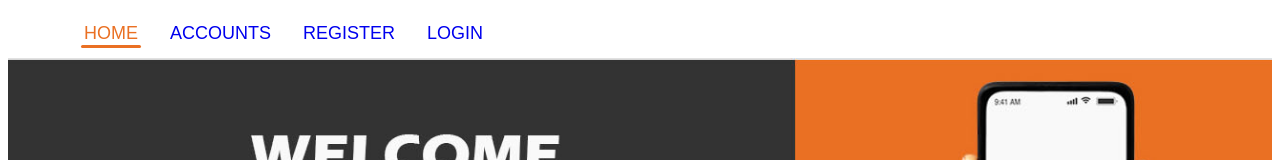
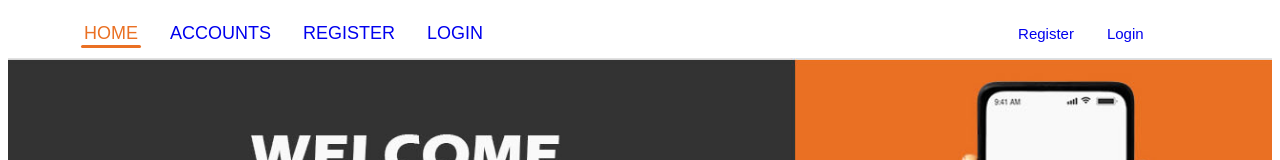
Before and after one commit to Hanieh-Mohseni/BankApp, a React (Create React App) app in the folder bankapp-frontend/: page / in a window 1280 px wide. Shown: the top 160 px of the page. Built offline with nearby package versions, Linux system fonts and the light colour scheme.

Commit message:
Add additional navigations in topbar

```diff
--- a/bankapp-frontend/src/component/Topbar.js
+++ b/bankapp-frontend/src/component/Topbar.js
@@ -5,6 +5,8 @@ import { UserConstext } from './UserContext';
 import styled from 'styled-components';
 
 const Topbar=()=> {
+  const {loginname, setLoginname} = useContext(UserConstext);
+
   return (
     <Wrapper>
       <TopCenter>
@@ -24,18 +26,18 @@ const Topbar=()=> {
       </TopCenter>
 
       <TopRight>
-{/*
+
 <NavigationList>
 
    <LeftLiDiv>
-   {user ? <NavigationLink to="/profile">{user.split('@')[0]}</NavigationLink> : <NavigationLink to="/Register"> Register</NavigationLink>}
+   {loginname ? <NavigationLink to="/accounts">{loginname}</NavigationLink> : <NavigationLink to="/Register"> Register</NavigationLink>}
    </LeftLiDiv>
 
    <LeftLiDiv>
-   {user ?  <NavigationLink to="/logout">Logout</NavigationLink> :<NavigationLink to="/Login">Login</NavigationLink>}
+   {loginname ?  <NavigationLink to="/logout">Logout</NavigationLink> :<NavigationLink to="/Login">Login</NavigationLink>}
    </LeftLiDiv>
 
-</NavigationList> */}
+</NavigationList>
 
 
 
```
